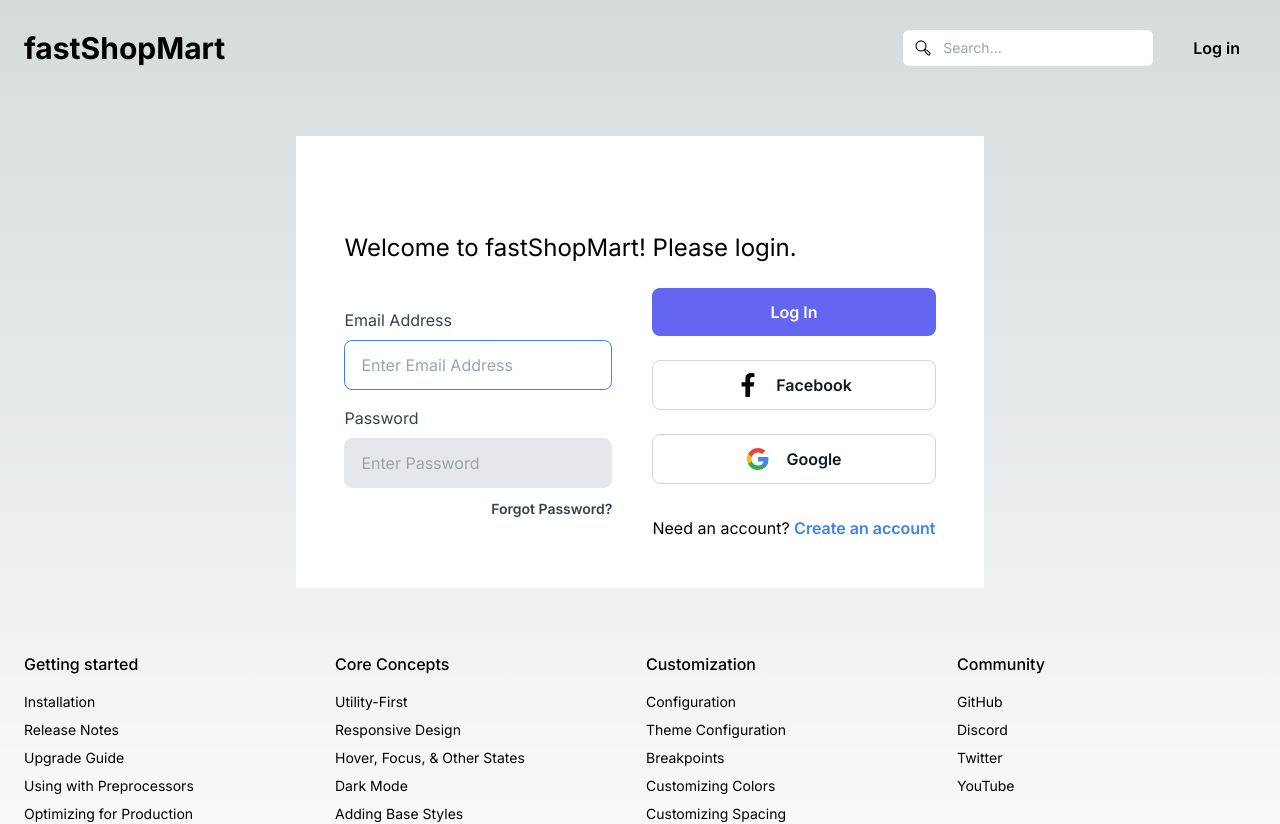
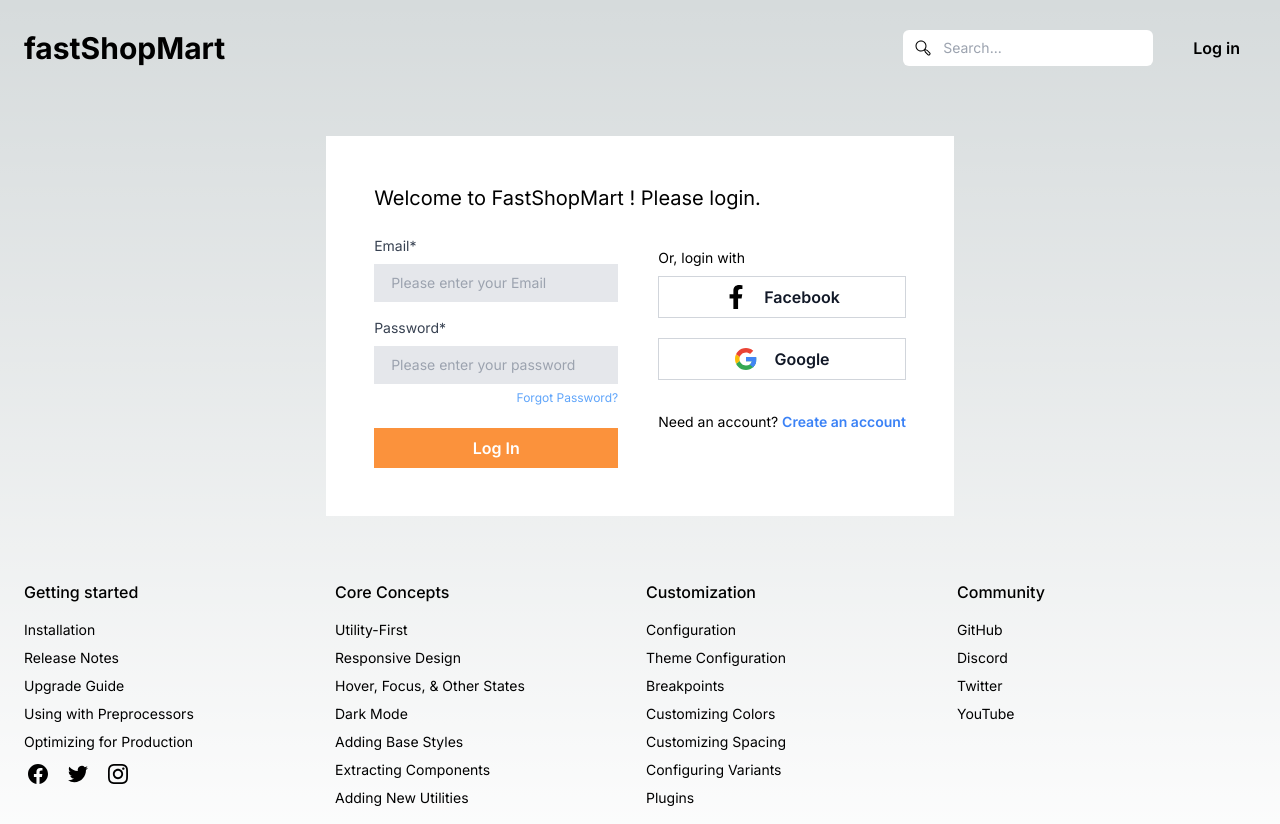
Before and after one commit to jharnakhatun2/fastShopMart, a Next.js app: page /login in a window 1280 px wide. Shown: the top 824 px of the page. Built offline with nearby package versions, Linux system fonts and the light colour scheme.

Commit message:
added login form

```diff
--- a/app/(common)/login/page.js
+++ b/app/(common)/login/page.js
@@ -1,72 +1,67 @@
 export default function Login() {
-    return(
+  return (
     <main className="flex items-center justify-between p-10">
-      <div
-  className="bg-white mx-auto p-6 lg:p-16 xl:p-12"
->
-<h1 className="text-xl md:text-2xl leading-tight mt-12">
-    Welcome to fastShopMart! Please login.
+      <div className="bg-white mx-auto p-6 lg:p-16 xl:p-12">
+        <h1 className="text-xl md:text-xl leading-tight">
+          Welcome to FastShopMart ! Please login.
         </h1>
         <div className="flex items-center justify-center">
           <div>
             <form className="mt-6" action="#" method="POST">
               <div>
-        <label className="block text-gray-700">Email Address</label>
+                <label className="block text-gray-700 text-sm">Email*</label>
                 <input
                   type="email"
-          name=""
-          id=""
-          placeholder="Enter Email Address"
-          className="w-full px-4 py-3 rounded-lg bg-gray-200 mt-2 border focus:border-blue-500 focus:bg-white focus:outline-none"
-          autofocus=""
-          autoComplete=""
-          required=""
+                  placeholder="Please enter your Email"
+                  className="w-full px-4 py-2 bg-gray-200 mt-2 border text-sm focus:bg-white focus:outline-none" required
                 />
               </div>
               <div className="mt-4">
-        <label className="block text-gray-700">Password</label>
+                <label className="block text-gray-700 text-sm">Password*</label>
                 <input
                   type="password"
-          name=""
-          id=""
-          placeholder="Enter Password"
+                  placeholder="Please enter your password"
                   minLength={6}
-          className="w-full px-4 py-3 rounded-lg bg-gray-200 mt-2 border focus:border-blue-500
-          focus:bg-white focus:outline-none"
-          required=""
+                  className="w-full px-4 py-2 bg-gray-200 mt-2 border text-sm focus:bg-white focus:outline-none"
+                  required
                 />
               </div>
-      <div className="text-right mt-2">
+              <div className="text-right mt-0">
                 <a
                   href="#"
-          className="text-sm font-semibold text-gray-700 hover:text-blue-700 focus:text-blue-700"
+                  className="text-xs text-blue-400 hover:text-blue-700 focus:text-blue-700"
                 >
                   Forgot Password?
                 </a>
               </div>
-
+              <button
+              type="submit"
+              className="w-full block bg-orange-400 hover:bg-orange-500 text-white font-semibold px-4 py-2 mt-5"
+            >
+              Log In
+            </button>
             </form>
           </div>
           <div className="pl-10">
-    <button
-        type="submit"
-        className="w-full block bg-indigo-500 hover:bg-indigo-400 focus:bg-indigo-400 text-white font-semibold rounded-lg
-        px-4 py-3 my-6"
-      >
-        Log In
-      </button>
+            <p className="text-sm">Or, login with</p>
             <button
               type="button"
-      className="w-full block bg-white hover:bg-gray-100 focus:bg-gray-100 text-gray-900 font-semibold rounded-lg px-4 py-3 my-6 border border-gray-300"
+              className="w-full block bg-white hover:bg-gray-100 focus:bg-gray-100 text-gray-900 font-semibold px-4 py-2 mb-5 mt-2 border border-gray-300"
             >
               <div className="flex items-center justify-center">
-      <svg xmlns="http://www.w3.org/2000/svg" className="w-6 h-6" viewBox="0 0 320 512"><path d="M279.14 288l14.22-92.66h-88.91v-60.13c0-25.35 12.42-50.06 52.24-50.06h40.42V6.26S260.43 0 225.36 0c-73.22 0-121.08 44.38-121.08 124.72v70.62H22.89V288h81.39v224h100.17V288z"/></svg>
+                <svg
+                  xmlns="http://www.w3.org/2000/svg"
+                  className="w-6 h-6"
+                  viewBox="0 0 320 512"
+                >
+                  <path d="M279.14 288l14.22-92.66h-88.91v-60.13c0-25.35 12.42-50.06 52.24-50.06h40.42V6.26S260.43 0 225.36 0c-73.22 0-121.08 44.38-121.08 124.72v70.62H22.89V288h81.39v224h100.17V288z" />
+                </svg>
                 <span className="ml-4">Facebook</span>
               </div>
             </button>
             <button
               type="button"
-      className="w-full block bg-white hover:bg-gray-100 focus:bg-gray-100 text-gray-900 font-semibold rounded-lg px-4 py-3 border border-gray-300"
+              className="w-full block bg-white hover:bg-gray-100 focus:bg-gray-100 text-gray-900 font-semibold px-4 py-2 border border-gray-300"
             >
               <div className="flex items-center justify-center">
                 <svg
@@ -104,17 +99,18 @@
                 <span className="ml-4">Google</span>
               </div>
             </button>
-    <p className="mt-8">
+            <p className="mt-8 text-sm">
               Need an account?{" "}
-      <a href="#" className="text-blue-500 hover:text-blue-700 font-semibold">
+              <a
+                href="#"
+                className="text-blue-500 hover:text-blue-700 font-semibold"
+              >
                 Create an account
               </a>
             </p>
           </div>
         </div>
       </div>
-
-
     </main>
-    )
+  );
 }
```
Lines whose indentation alone changed are shown as unchanged.
